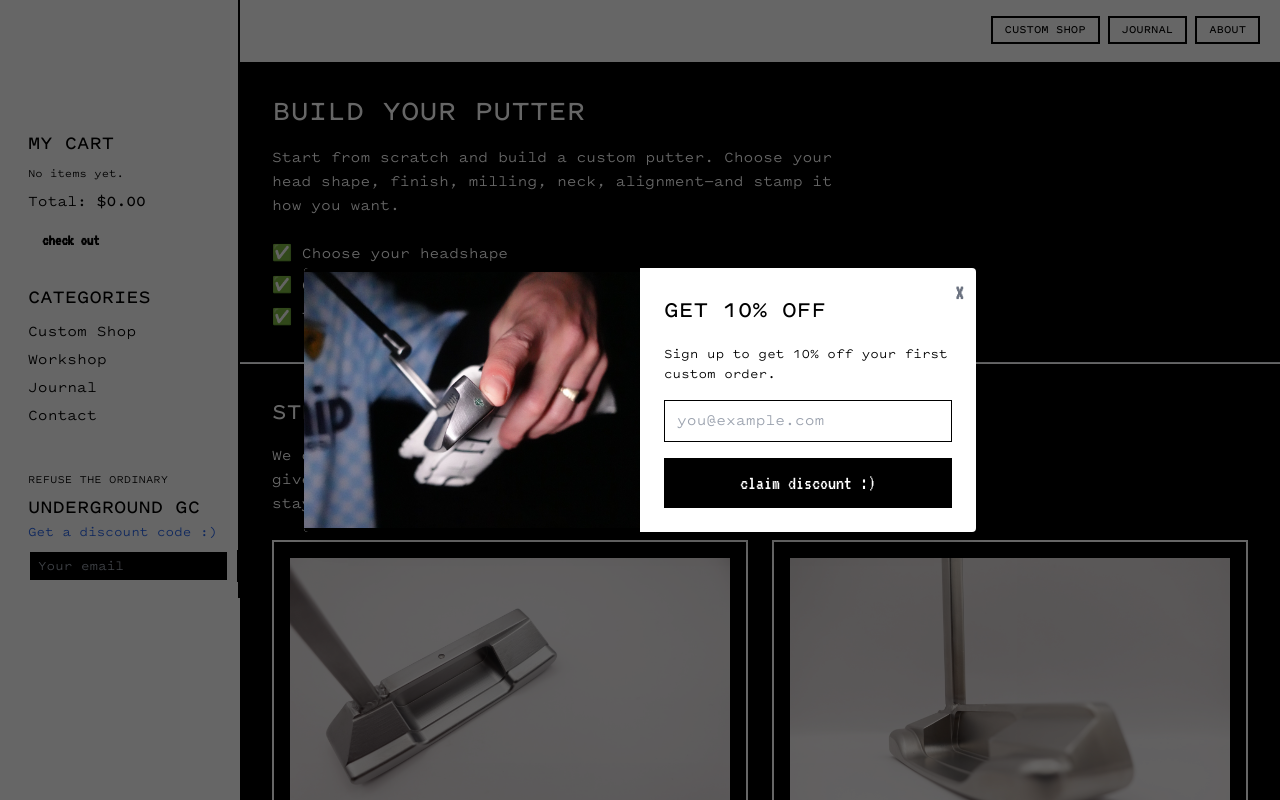
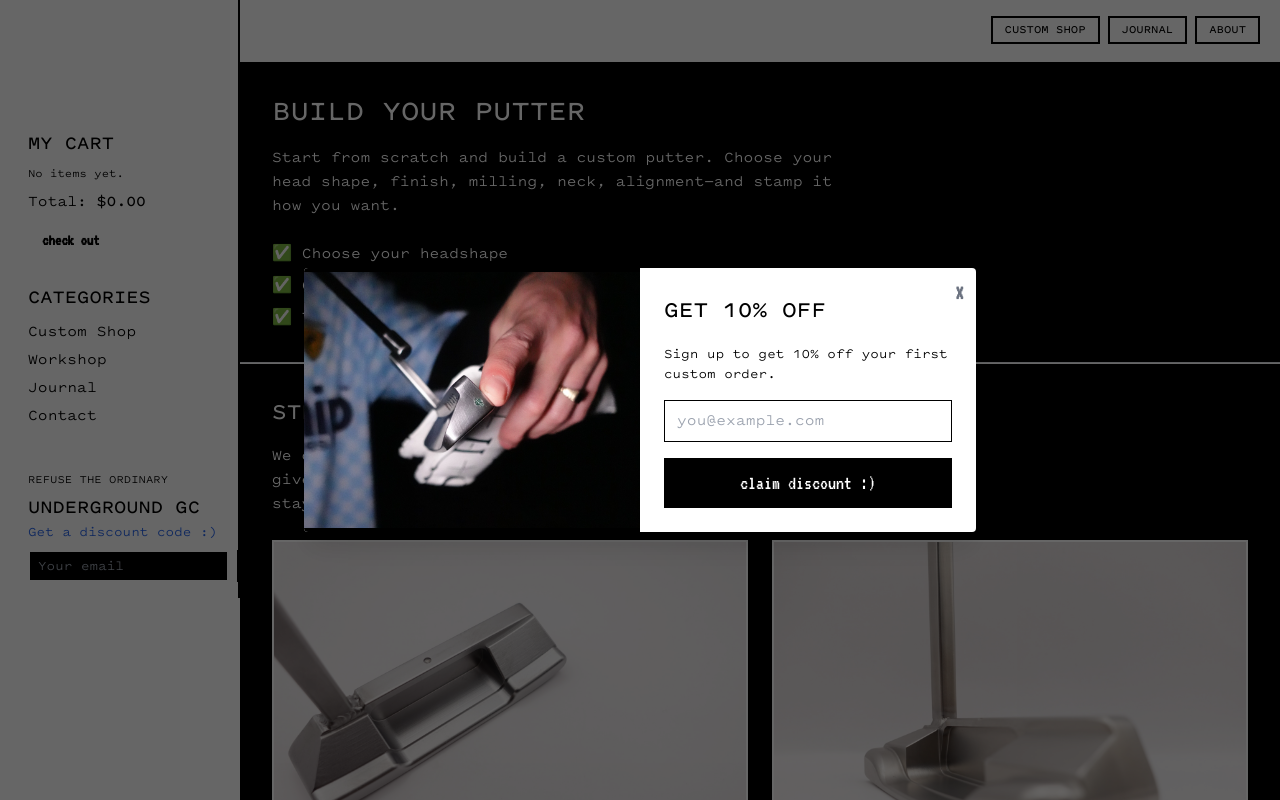
Before and after one commit to taylorturski/happy-daze-storefront, a Next.js app: page /build-your-putter in a window 1280 px wide. Shown: the top 800 px of the page. Built offline with nearby package versions, Linux system fonts and the light colour scheme.

Commit message:
fix: add image bleed & update styling

```diff
--- a/components/BuildYourPutter/MaterialSection.tsx
+++ b/components/BuildYourPutter/MaterialSection.tsx
@@ -26,14 +26,17 @@ export default function MaterialSection() {
           <div
             key={option.id}
             onClick={() => setSelection("material", option.id)}
-            className={`cursor-pointer p-4 border-2 ${
+            className={`cursor-pointer border-2 ${
               selected === option.id ? "border-green-500" : "border-white"
             }`}>
+            <div className="aspect-[4/3] overflow-hidden">
               <img
                 src={option.image}
                 alt={option.label}
-              className="w-full h-auto mb-2"
+                className="w-full h-full object-cover object-center"
               />
+            </div>
+            <div className="p-4">
               <p className="text-lg font-bold">{option.label}</p>
               <ul className="text-sm mt-2">
                 {option.id === "carbon" && (
@@ -53,6 +56,7 @@ export default function MaterialSection() {
                 )}
               </ul>
             </div>
+          </div>
         ))}
       </div>
     </section>
--- a/components/BuildYourPutter/StepReview.tsx
+++ b/components/BuildYourPutter/StepReview.tsx
@@ -48,14 +48,18 @@ export default function StepReview() {
               : null
           );
           return selection ? (
-            <div key={step} className="border-2 border-white p-4">
-              <h3 className="text-sm font-bold uppercase mb-2">{step}</h3>
-              <img
-                src={selection.image}
-                alt={selection.label}
-                className="w-full h-auto border mb-2"
-              />
-              <p className="text-center text-sm">{selection.label}</p>
+            <div key={step} className="border-2 border-white">
+              <div className="aspect-[4/3] overflow-hidden">
+                <img
+                  src={selection.image}
+                  alt={selection.label}
+                  className="w-full h-full object-cover object-center"
+                />
+              </div>
+              <div className="p-3">
+                <h3 className="text-sm font-bold uppercase mb-1">{step}</h3>
+                <p className="text-sm text-center">{selection.label}</p>
+              </div>
             </div>
           ) : (
             <div
```
Lines whose indentation alone changed are shown as unchanged.
